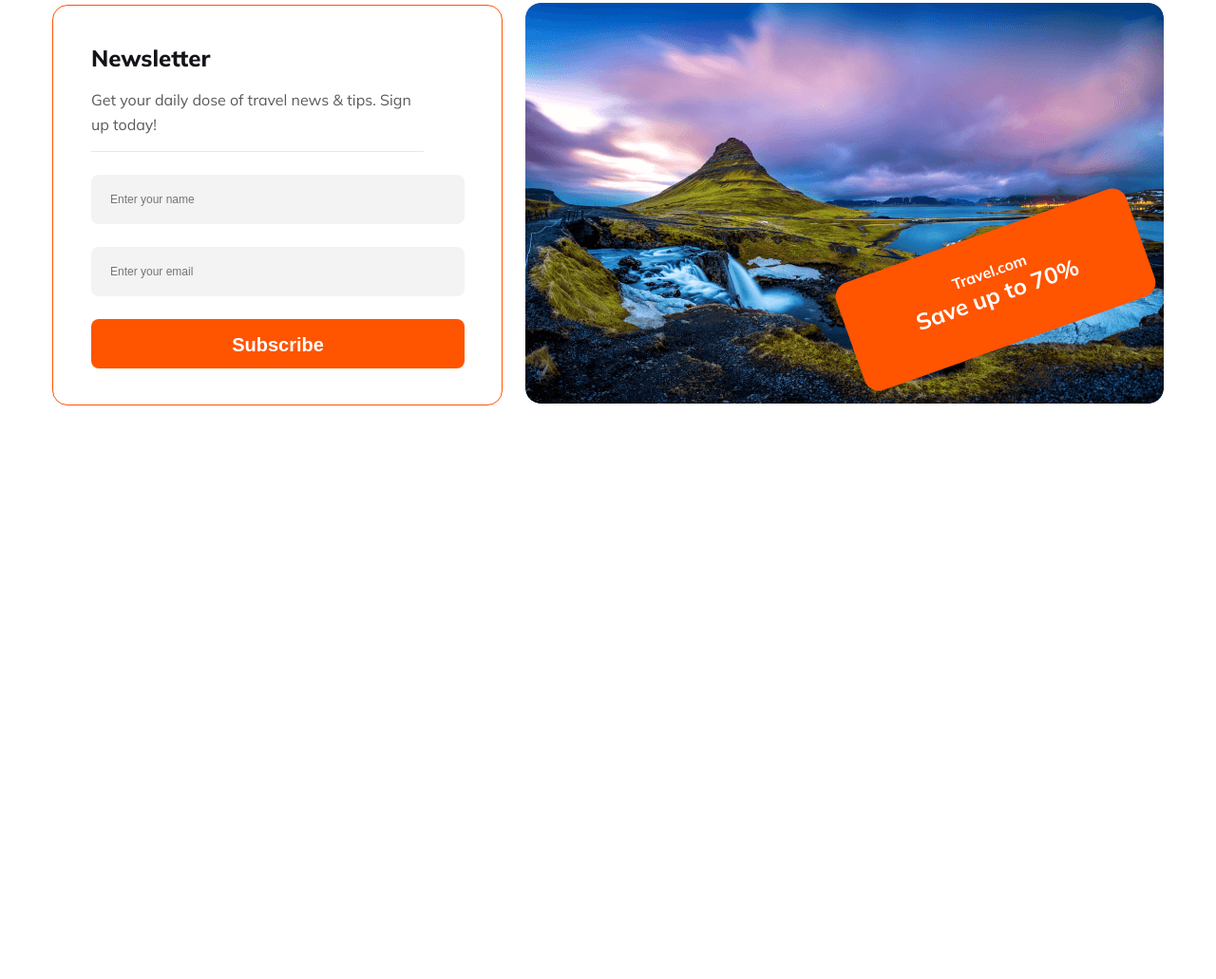
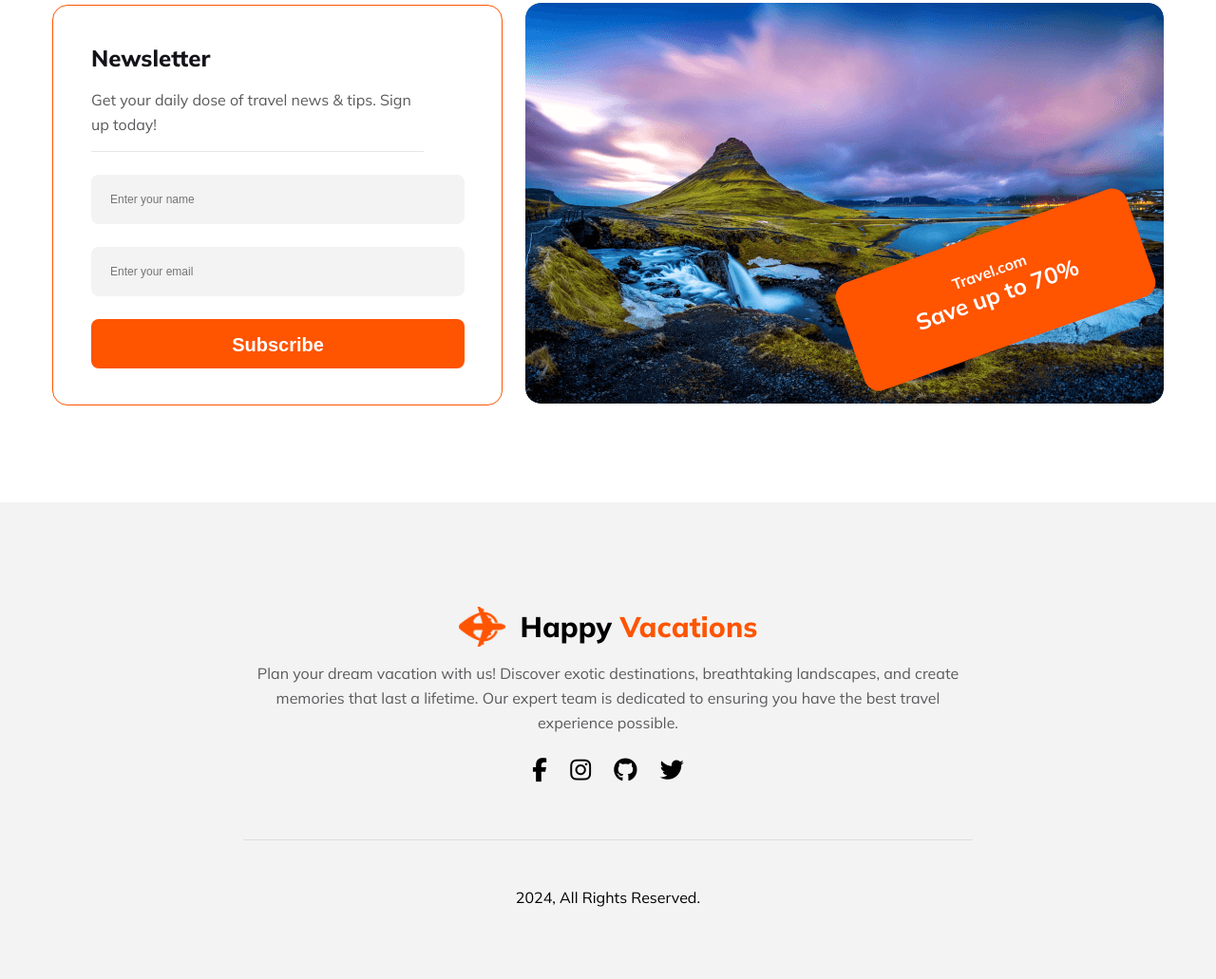
Before and after one commit to rezvirumon/B9A2-Hero-Travel, a plain HTML site: page index.html in a window 1280 px wide. Shown: the part 3407-4438 px from the top of the page at 95% size. Before the commit the page ends 3836 px from the top, so only its background shows below. Drawn offline with Linux system fonts and the light colour scheme.

Commit message:
added footer

```diff
--- a/css/responsive.css
+++ b/css/responsive.css
@@ -245,6 +245,8 @@
 
     .container service-section {
         width: 375px;
+        overflow: hidden;
+
     }
 
     .service-parts-container {
@@ -369,6 +371,11 @@
         bottom: 50px;
     }
 
+    .footer-area{
+        position: relative;
+        top: 1400px;
+        margin: 0;
+    }
 
 
 
--- a/css/style.css
+++ b/css/style.css
@@ -640,3 +640,41 @@ nav {
 
 
 /* footer */
+.footer-area {
+    margin-top: 100px;
+    width: 100%;
+    height: 502px;
+    background: rgba(19, 19, 24, 0.05);
+    padding-top: 110px;
+}
+
+.footer-sub-tittle {
+    padding: 15px 0;
+    margin: 0 auto;
+    width: 769px;
+    color: #5A5A5D;
+    text-align: center;
+    font-family: Mulish;
+    font-size: 16px;
+    font-style: normal;
+    font-weight: 400;
+    line-height: 26px;
+    /* 162.5% */
+}
+
+.footer-icon i{
+    font-size: 25px;
+    padding: 10px ;
+
+}
+
+.footer-icon{
+    width: 60%;
+    margin: 0 auto;
+    padding-bottom: 50px;
+    border-bottom: 1px solid  rgba(19, 19, 24, 0.10);;
+}
+
+.copy-right{
+    margin-top: 50px;
+}
--- a/index.html
+++ b/index.html
@@ -194,13 +194,28 @@
                 </div>
             </div>
         </section>
-
-
-
     </main>
 
-
-
+    <footer class="footer-area">
+        <div class="footer-container">
+            <div class="logo">
+                <img src="Images/logo.png" alt="Logo">
+                <div>
+                    <span class="text-logo">Happy <span class="vac-text">Vacations</span></span>
+                </div>
+            </div>
+            <p class="footer-sub-tittle">Plan your dream vacation with us! Discover exotic destinations, breathtaking landscapes, and create memories that last a lifetime. Our expert team is dedicated to ensuring you have the best travel experience possible.</p>
+            <center>
+            <div class="footer-icon">
+                <i class="fa-brands fa-facebook-f"></i>
+                <i class="fa-brands fa-instagram"></i>
+                <i class="fa-brands fa-github"></i>
+                <i class="fa-brands fa-twitter"></i>
+            </div>
+            <p class="copy-right">2024, All Rights Reserved.</p>
+        </center>
+        </div>
+    </footer>
 
 
 
```
